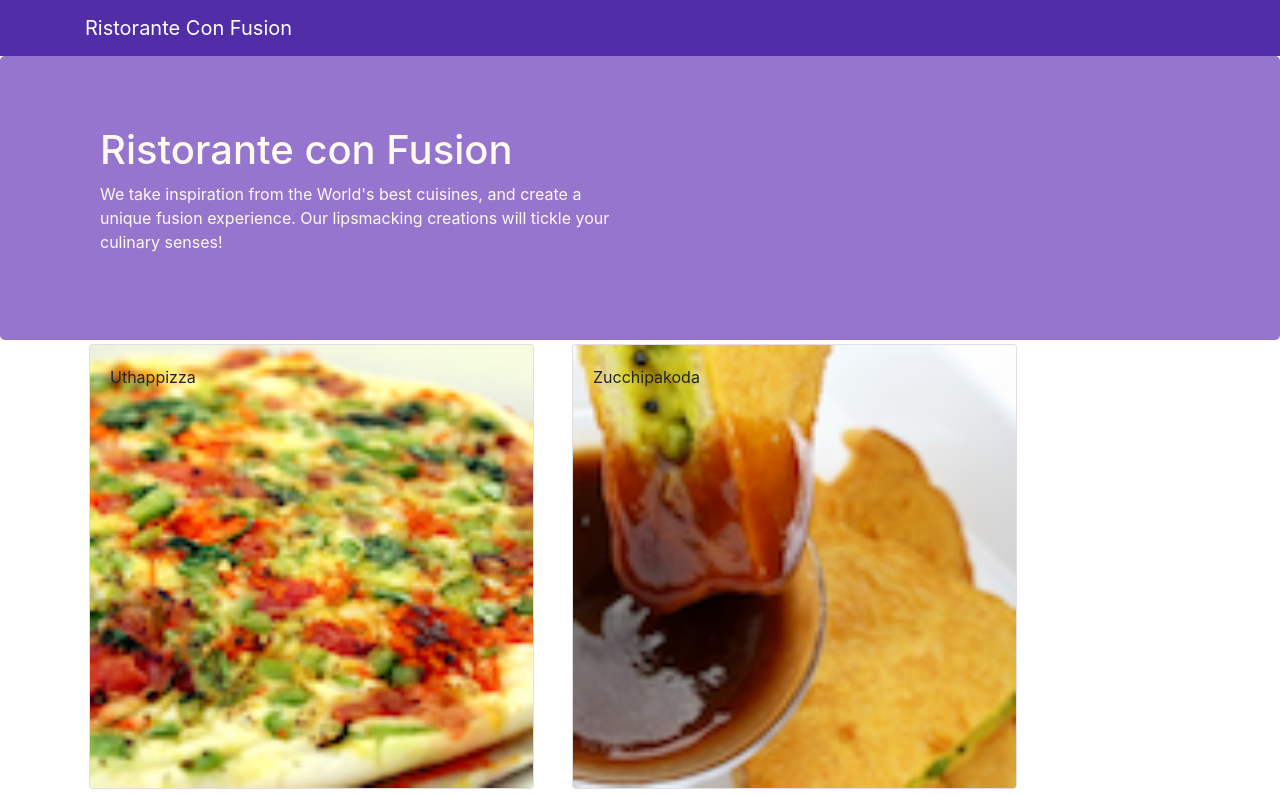
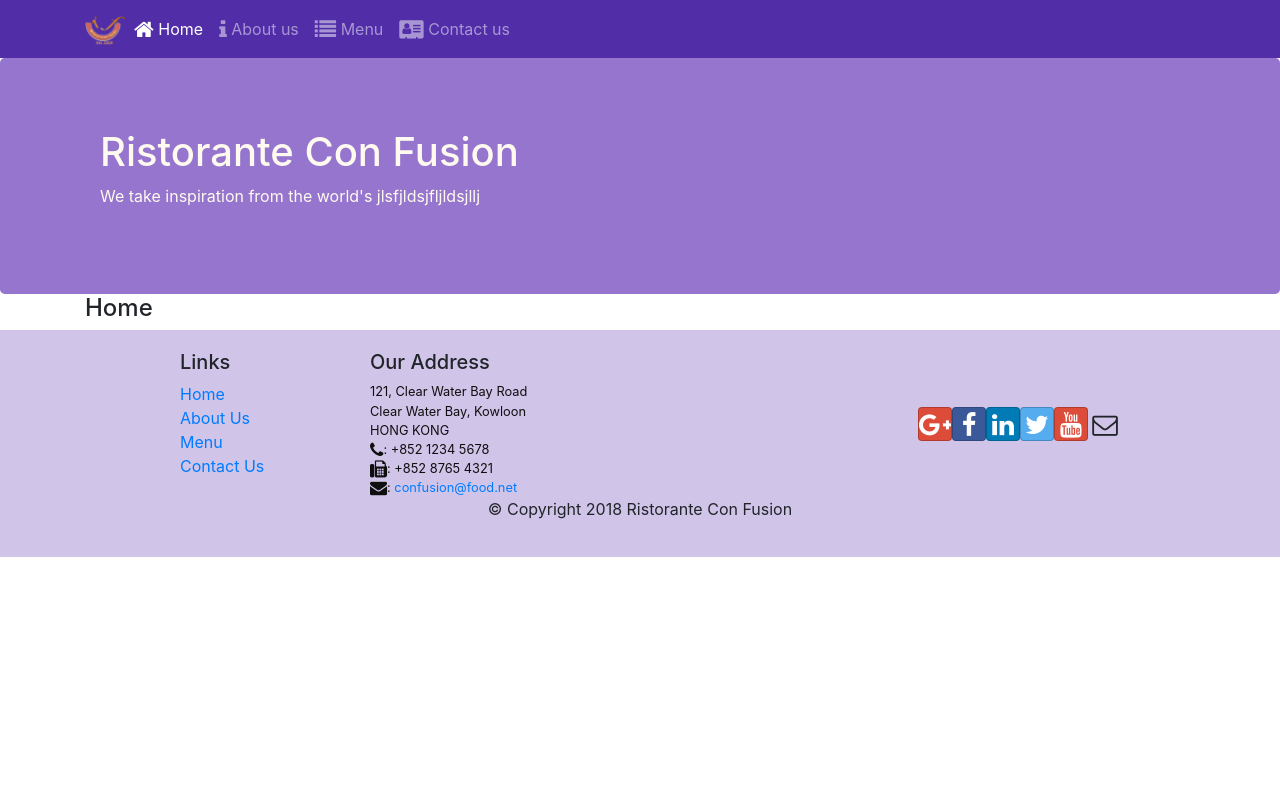
Before and after one commit to abhilakshyadobhal/Coursera-React, a React (Create React App) app: page /home in a window 1280 px wide. Shown: the top 795 px of the page. Built offline with nearby package versions, Linux system fonts and the light colour scheme.

Commit message:
react router

```diff
--- a/package.json
+++ b/package.json
@@ -8,11 +8,13 @@
     "@testing-library/user-event": "^7.1.2",
     "@types/jest": "^24.0.0",
     "@types/node": "^12.0.0",
+    "@types/react-router-dom": "^5.1.3",
     "bootstrap": "^4.4.1",
     "bootstrap-social": "5.1.1",
     "font-awesome": "4.7.0",
     "react": "^16.12.0",
     "react-dom": "^16.12.0",
+    "react-router-dom": "4.2.2",
     "react-scripts": "3.4.0",
     "reactstrap": "^8.4.1",
     "typescript": "~3.7.2"
--- a/src/App.tsx
+++ b/src/App.tsx
@@ -1,4 +1,5 @@
 import React, { Component } from 'react';
+import { BrowserRouter } from 'react-router-dom';
 import './App.css';
 
 import Main from './components/MainComponent';
@@ -6,9 +7,11 @@
 class App extends Component<any, any> {
   render() {
     return (
-      <div className='App'>
-        <Main />
-      </div>
+      <BrowserRouter>
+        <div className='App'>
+          <Main />
+        </div>
+      </BrowserRouter>
     );
   }
 }
--- a/src/components/FooterComponent.tsx
+++ b/src/components/FooterComponent.tsx
@@ -1,6 +1,7 @@
 import React from 'react';
+import { Link } from 'react-router-dom';
 
-function Footer(props:any) {
+function Footer(props: any) {
   return (
     <div className='footer'>
       <div className='container'>
@@ -9,16 +10,16 @@
             <h5>Links</h5>
             <ul className='list-unstyled'>
               <li>
-                <a href='#'>Home</a>
+                <Link to='/home'>Home</Link>
               </li>
               <li>
-                <a href='#'>About</a>
+                <Link to='/aboutus'>About Us</Link>
               </li>
               <li>
-                <a href='#'>Menu</a>
+                <Link to='/menu'>Menu</Link>
               </li>
               <li>
-                <a href='contactus.html'>Contact</a>
+                <Link to='/contactus'>Contact Us</Link>
               </li>
             </ul>
           </div>
--- a/src/components/HeaderComponent.tsx
+++ b/src/components/HeaderComponent.tsx
@@ -1,25 +1,80 @@
 import React, { Component } from 'react';
-import { Navbar, NavbarBrand, Jumbotron } from 'reactstrap';
+import {
+  Navbar,
+  NavbarBrand,
+  Nav,
+  NavbarToggler,
+  NavItem,
+  Collapse,
+  Jumbotron
+} from 'reactstrap';
+import { NavLink } from 'react-router-dom';
 
-class Header extends Component {
+export default class Header extends Component<any, any> {
+  constructor(props: any) {
+    super(props);
+
+    this.state = {
+      isNavOpen: false
+    };
+
+    this.toggleNav = this.toggleNav.bind(this);
+  }
+
+  toggleNav() {
+    this.setState({ isNavOpen: !this.state.isNavOpen });
+  }
+
   render() {
     return (
       <React.Fragment>
-        <Navbar dark>
+        <Navbar dark expand='md'>
           <div className='container'>
-            <NavbarBrand href='/'>Ristorante Con Fusion</NavbarBrand>
+            <NavbarToggler onClick={this.toggleNav} />
+            <NavbarBrand className='mr-auto' href='/'>
+              <img
+                src='assets/images/logo.png'
+                height='30'
+                width='41'
+                alt='Ristorance Con Fusion'
+              />
+            </NavbarBrand>
+            <Collapse isOpen={this.state.isNavOpen} navbar>
+              <Nav navbar>
+                <NavItem>
+                  <NavLink className='nav-link' to='/home'>
+                    <span className='fa fa-home fa-lg'></span> Home
+                  </NavLink>
+                </NavItem>
+
+                <NavItem>
+                  <NavLink className='nav-link' to='/aboutus'>
+                    <span className='fa fa-info fa-lg'></span> About us
+                  </NavLink>
+                </NavItem>
+
+                <NavItem>
+                  <NavLink className='nav-link' to='/menu'>
+                    <span className='fa fa-list fa-lg'></span> Menu
+                  </NavLink>
+                </NavItem>
+
+                <NavItem>
+                  <NavLink className='nav-link' to='/contact'>
+                    <span className='fa fa-address-card fa-lg'></span> Contact
+                    us
+                  </NavLink>
+                </NavItem>
+              </Nav>
+            </Collapse>
           </div>
         </Navbar>
         <Jumbotron>
           <div className='container'>
             <div className='row row-header'>
               <div className='col-12 col-sm-6'>
-                <h1>Ristorante con Fusion</h1>
-                <p>
-                  We take inspiration from the World's best cuisines, and create
-                  a unique fusion experience. Our lipsmacking creations will
-                  tickle your culinary senses!
-                </p>
+                <h1>Ristorante Con Fusion</h1>
+                <p>We take inspiration from the world's jlsfjldsjfljldsjllj</p>
               </div>
             </div>
           </div>
@@ -28,5 +83,3 @@
     );
   }
 }
-
-export default Header;
--- /dev/null
+++ b/src/components/HomeComponent.tsx
@@ -0,0 +1,11 @@
+import React from 'react';
+
+function Home(props: any) {
+  return (
+    <div className='container'>
+      <h4>Home</h4>
+    </div>
+  );
+}
+
+export default Home;
--- a/src/components/MainComponent.tsx
+++ b/src/components/MainComponent.tsx
@@ -1,39 +1,37 @@
 import React, { Component } from 'react';
-import { Navbar, NavbarBrand } from 'reactstrap';
+import Menu from './MenuComponent';
 import Header from './HeaderComponent';
 import Footer from './FooterComponent';
-import Menu from './MenuComponent';
-import DishDetail from './DishdetailComponent';
+import Home from './HomeComponent';
+import { Switch, Route, Redirect } from 'react-router-dom';
 import { DISHES } from '../data/dishes';
 
 class Main extends Component<any, any> {
   constructor(props: any) {
     super(props);
+
     this.state = {
-      dishes: DISHES,
-      selectedDish: null
+      dishes: DISHES
     };
   }
 
-  onDishSelect(dishId: any) {
-    this.setState({ selectedDish: dishId });
-  }
+  render() {
+    const HomePage = () => {
+      return <Home />;
+    };
 
-  render() {
     return (
       <div>
         <Header />
-        <Menu
-          dishes={this.state.dishes}
-          onClick={(dishId: any) => this.onDishSelect(dishId)}
-        />
-        <DishDetail
-          dish={
-            this.state.dishes.filter(
-              (dish: any) => dish.id === this.state.selectedDish
-            )[0]
-          }
-        />
+        <Switch>
+          <Route path='/home' component={HomePage} />
+          <Route
+            exact
+            path='/menu'
+            component={() => <Menu dishes={this.state.dishes} />}
+          />
+          <Redirect to='/home' />
+        </Switch>
         <Footer />
       </div>
     );
--- a/src/components/MenuComponent.tsx
+++ b/src/components/MenuComponent.tsx
@@ -1,9 +1,9 @@
 import React from 'react';
 import { Card, CardImg, CardImgOverlay, CardTitle } from 'reactstrap';
 
-function RenderMenuItem({ dish, onClick }: any) {
+function RenderMenuItem({ dish }: any) {
   return (
-    <Card onClick={() => onClick(dish.id)}>
+    <Card>
       <CardImg width='100%' src={dish.image} alt={dish.name} />
       <CardImgOverlay>
         <CardTitle>{dish.name}</CardTitle>
```
Also changed, not shown: 1 other file (tests, documents, lock files or other folders).
